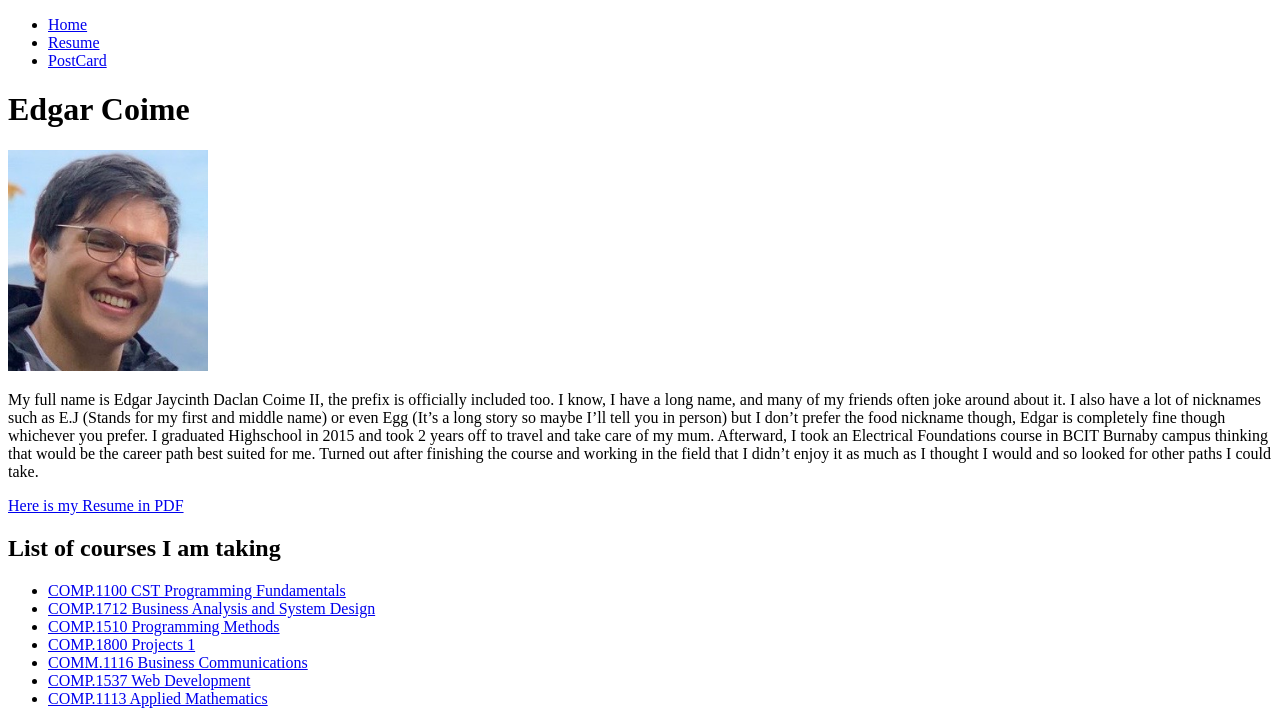
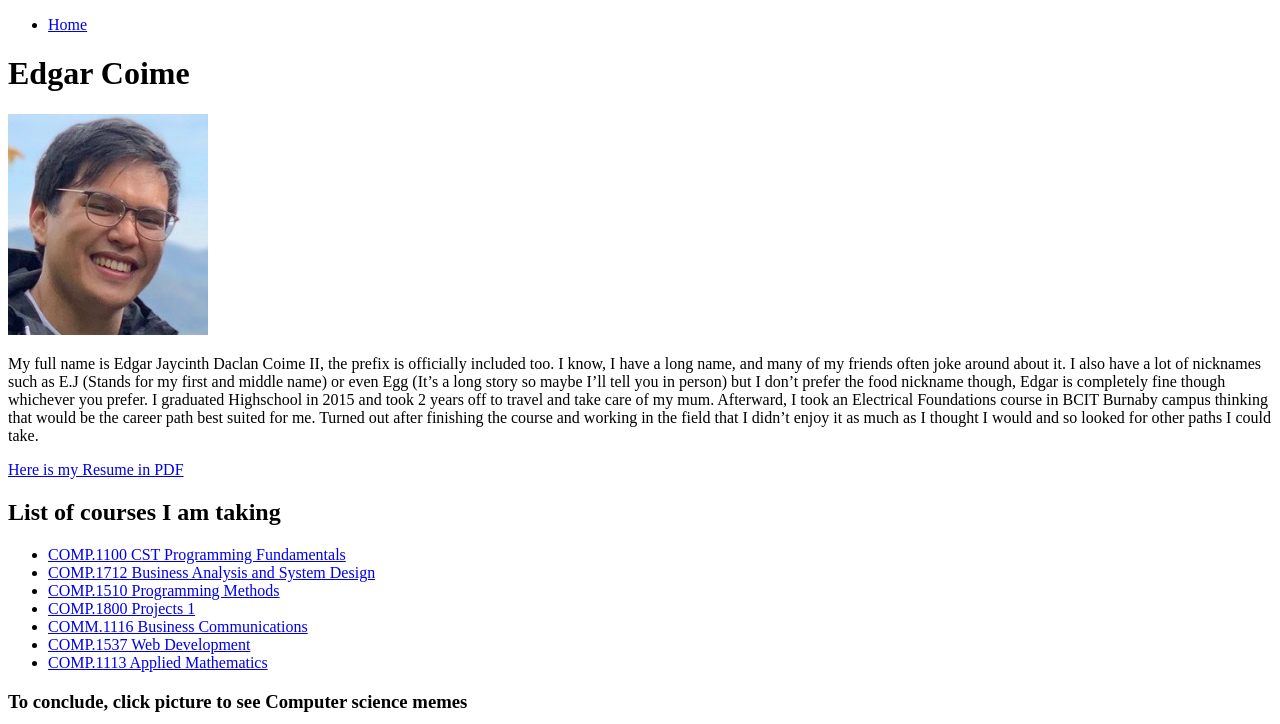
Before and after one commit to edgarcoime/edgarCoimeWeb, a plain HTML site: page index.html in a window 1280 px wide. Shown: the top 724 px of the page. Drawn offline with Linux system fonts and the light colour scheme.

Commit message:
edited index

```diff
--- a/index.html
+++ b/index.html
@@ -15,8 +15,6 @@
     <nav>
         <ul>
             <li><a href="index.html">Home</a></li>
-            <li><a href="resume.html">Resume</a></li>
-            <li><a href="card.html">PostCard</a></li>
         </ul>
     </nav>
 
```
